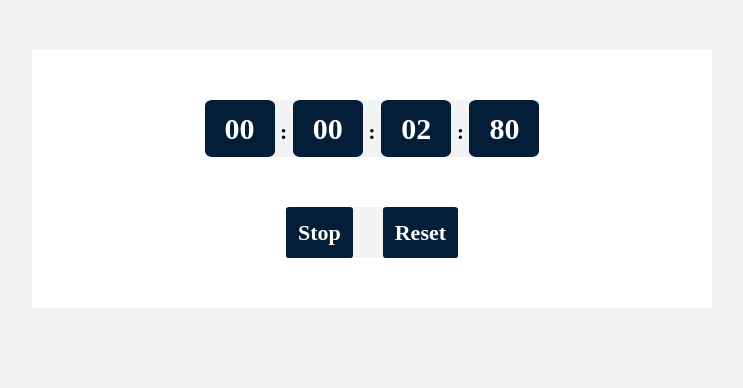
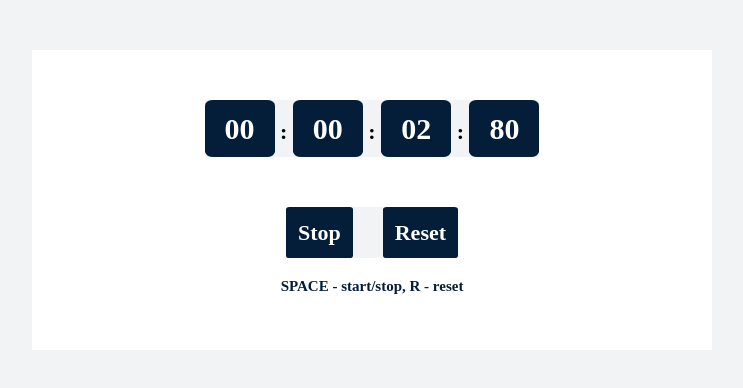
Before and after one commit to skiffter1337/react-stopwatch, a React (Create React App) app: page / in a window 1280 px wide. Both pictures are taken after a click on the button "Start". Shown: the top 388 px of the page, without its empty margins (268-1011 px from the left). Built offline with nearby package versions, Linux system fonts and the light colour scheme.

Commit message:
add hotkeys and hotkeys info

```diff
--- a/src/Components/Stopwatch/StopWatch.tsx
+++ b/src/Components/Stopwatch/StopWatch.tsx
@@ -1,8 +1,8 @@
-import React, {useState} from 'react';
+import React, {useEffect, useState} from 'react';
 import {Display} from "../Display/Display";
 import {SuperButton} from "../SuperButton/SuperButton";
 import s from "./Stopwatch.module.css"
-
+import {KeyboardEvent} from "react";
 export type TimeType = {
     ms: number
     s: number
@@ -16,33 +16,19 @@ type ButtonsConfigType = {
 type ButtonConfigType = {
     text: String
     callback: () => void
+    getFromLocalStorage?: ()=>void
 }
 
 export const StopWatch = () => {
 
     const [time, setTime] = useState<TimeType>({ms: 0, s: 0, m: 0, h: 0})
     const [status, setStatus] = useState(0)
-    const [interv, setInterv] = useState(setInterval(() => {
-    }, 10))
+    const [interv, setInterv] = useState(setInterval(() => {}, 10))
+    const [hotkey, setHotkey] = useState(false)
+
+    let hotkeys = hotkey ? <span className={s.hotkeyInfo}>SPACE - start/stop, R - reset</span> : ""
 
     let updatedH = time.h, updatedM = time.m, updatedS = time.s, updatedMS = time.ms
-
-    const start = () => {
-        run()
-        setInterv(setInterval(run, 10))
-        setStatus(1)
-    }
-    const restart = () => {
-        clearInterval(interv)
-        setStatus(0)
-        setTime({ms: 0, s: 0, m: 0, h: 0})
-    }
-    const stop = () => {
-        clearInterval(interv)
-        setStatus(2)
-    }
-
-
     const run = () => {
         if (updatedM === 60) {
             updatedH++
@@ -60,13 +46,29 @@ export const StopWatch = () => {
         setTime({ms: updatedMS, s: updatedS, m: updatedM, h: updatedH})
     }
 
+    const start = () => {
+        run()
+        setInterv(setInterval(run, 10))
+        setStatus(1)
+        setHotkey(true)
+    }
+    const restart = () => {
+        clearInterval(interv)
+        setStatus(0)
+        setTime({ms: 0, s: 0, m: 0, h: 0})
+    }
+    const stop = () => {
+        clearInterval(interv)
+        setStatus(2)
+    }
+
     const buttonsConfigs: ButtonsConfigType = {
         0: [
             { text: "Start", callback: start },
             { text: "Reset", callback: restart }
         ],
         1: [
-            { text: "Stop", callback: stop },
+            { text: "Stop", callback: stop},
             { text: "Reset", callback: restart }
         ],
         2: [
@@ -74,17 +76,35 @@ export const StopWatch = () => {
             { text: "Reset", callback: restart }
         ]
     };
+    const buttons = buttonsConfigs[status].map(({ text, callback }, index) => (<SuperButton callback={callback} key={index}>{text}</SuperButton>));
 
-    const buttons = buttonsConfigs[status].map(({ text, callback }) => (
-        <SuperButton callback={callback}>{text}</SuperButton>
-    ));
+    //  Доделать localstorage
+    // useEffect(() => {localStorage.setItem('stopwatchValue', JSON.stringify(time))}, [time])
+    //
+    // useEffect(() => {
+    //     let valueAsString = localStorage.getItem('stopwatchValue')
+    //     if(valueAsString) {
+    //         let valueAsObject = JSON.parse(valueAsString)
+    //         setTime(valueAsObject)
+    //     }
+    // }, [])
+
+    const onKeyDownHandler = (e: KeyboardEvent<HTMLDivElement>) => {
+        if (e.key === "space") {
+            start()
+        } else if (e.code === "KeyR") {
+            restart()
+        }
+    }
+
 
     return (
-        <div className={s.stopwatch}>
+        <div className={s.stopwatch} onKeyDown={onKeyDownHandler}  tabIndex={0}>
             <Display time={time}/>
             <div className={s.buttons}>
             {buttons}
             </div>
+            {hotkeys}
         </div>
     );
 };
--- a/src/Components/Stopwatch/Stopwatch.module.css
+++ b/src/Components/Stopwatch/Stopwatch.module.css
@@ -16,3 +16,9 @@
     gap: 30px;
     align-items: flex-end;
 }
+.hotkeyInfo {
+    margin-top: 15px;
+    color: #041e3a;
+    background-color: white;
+    font-size: 15px;
+}
```
